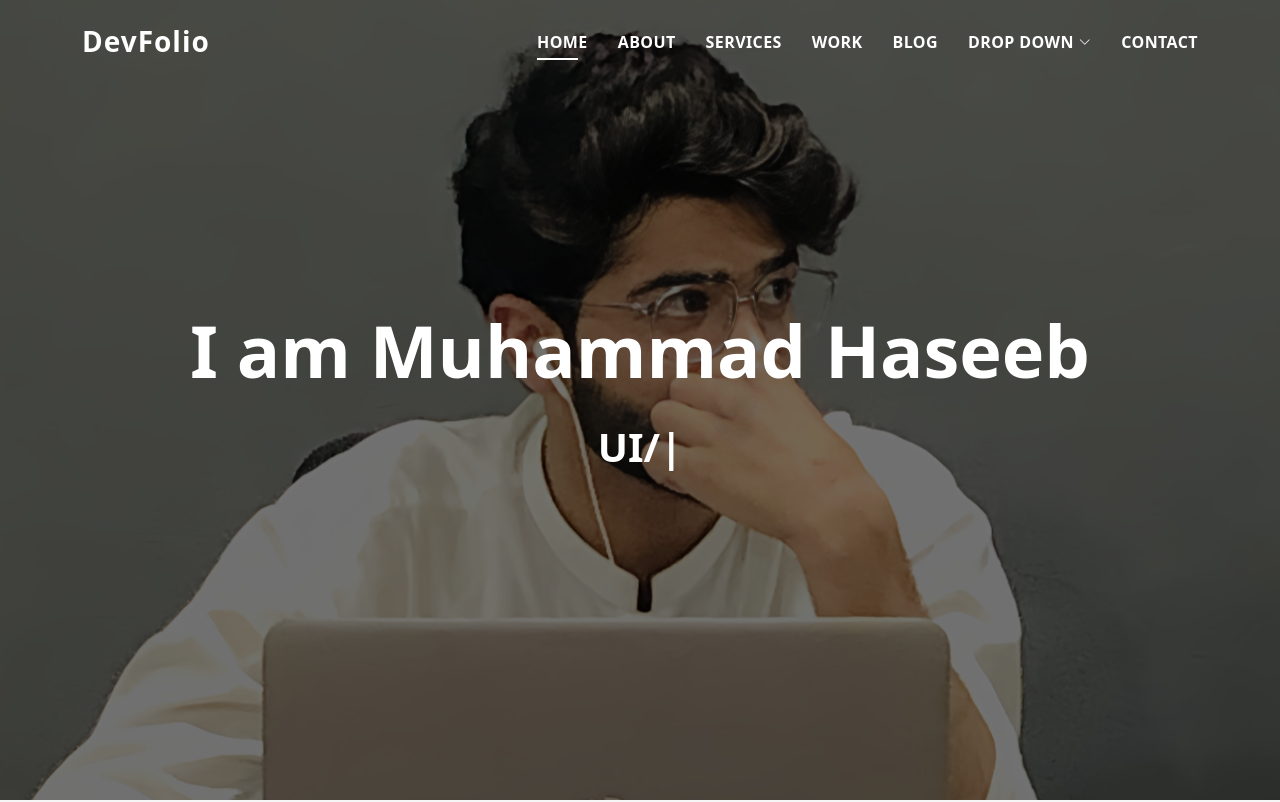
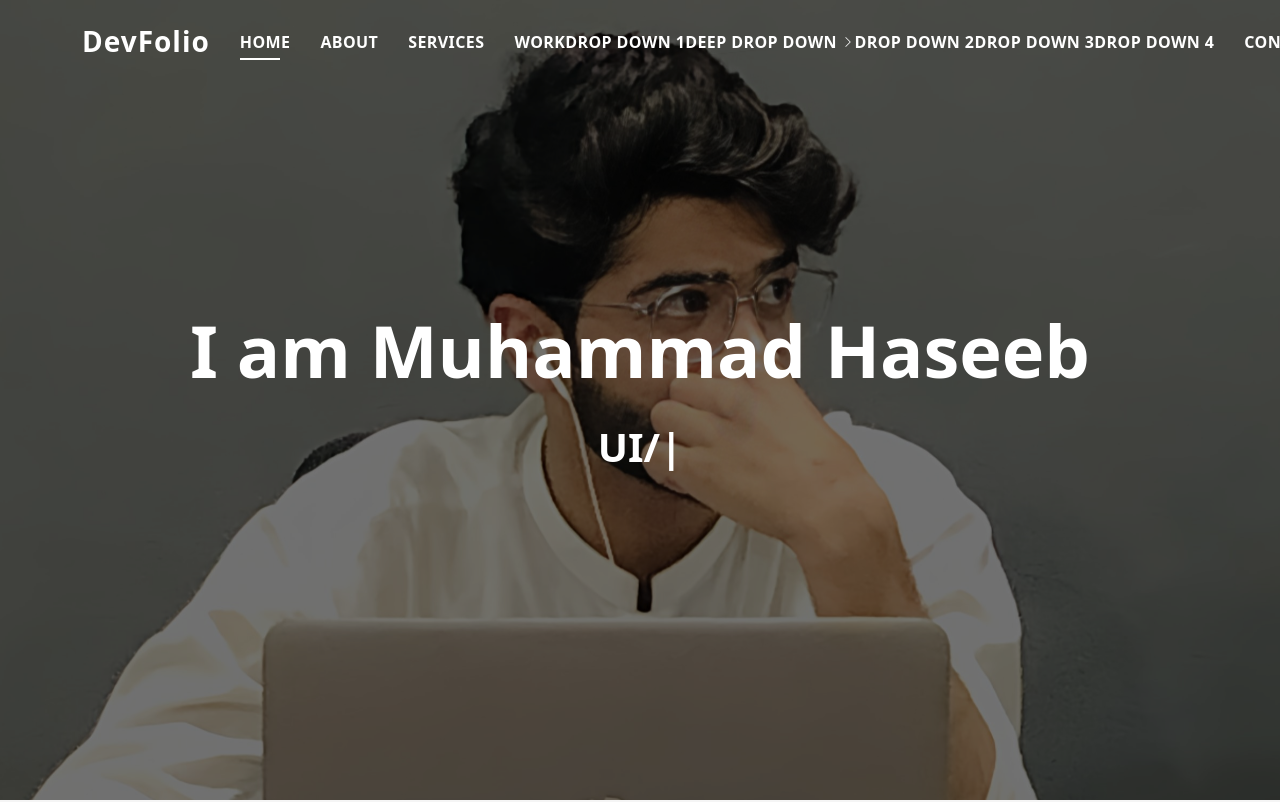
Before and after one commit to haseeb-mhk/Muhammad_haseeb_Portfolio, a plain HTML site: page index.html in a window 1280 px wide. Shown: the top 802 px of the page. Drawn offline with Linux system fonts and the light colour scheme.

Commit message:
changes in the index page

```diff
--- a/index.html
+++ b/index.html
@@ -47,8 +47,6 @@
           <li><a class="nav-link scrollto" href="#about">About</a></li>
           <li><a class="nav-link scrollto" href="#services">Services</a></li>
           <li><a class="nav-link scrollto " href="#work">Work</a></li>
-          <li><a class="nav-link scrollto " href="#blog">Blog</a></li>
-          <li class="dropdown"><a href="#"><span>Drop Down</span> <i class="bi bi-chevron-down"></i></a>
             <ul>
               <li><a href="#">Drop Down 1</a></li>
               <li class="dropdown"><a href="#"><span>Deep Drop Down</span> <i class="bi bi-chevron-right"></i></a>
```
